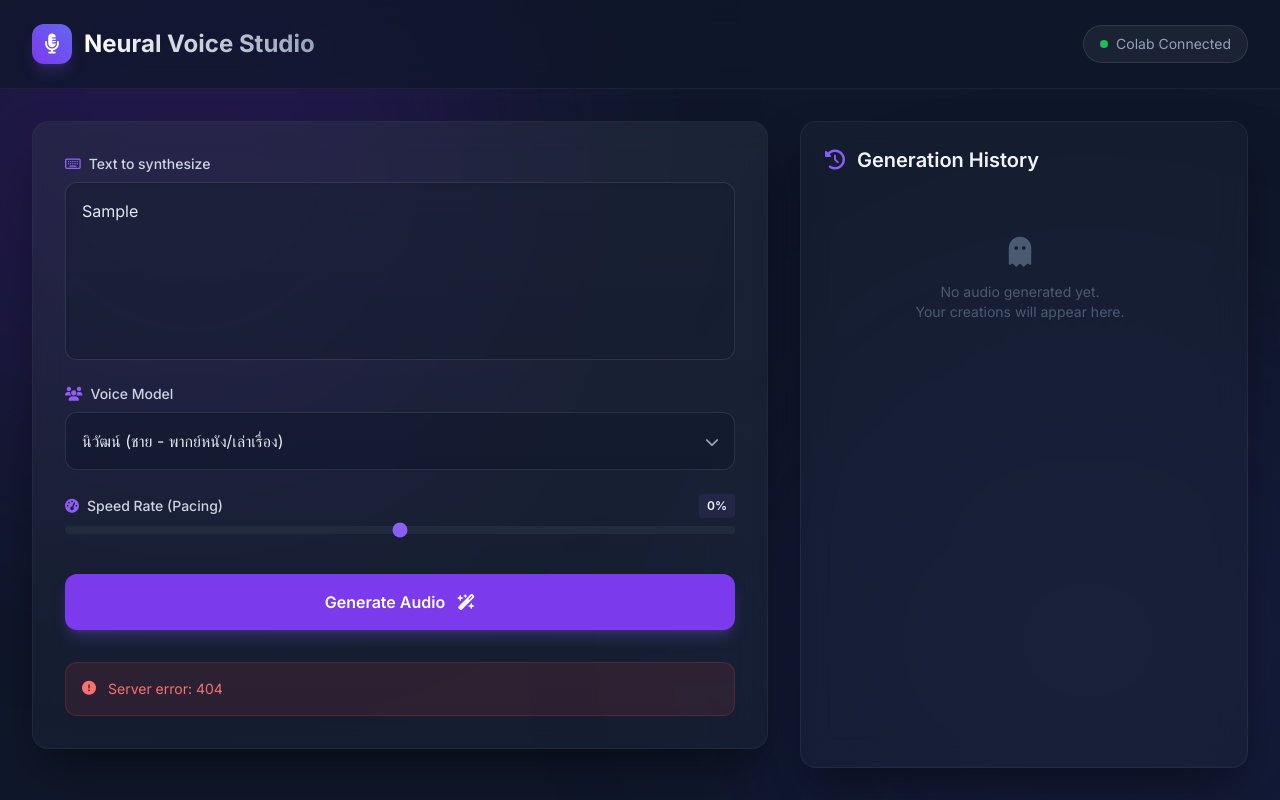
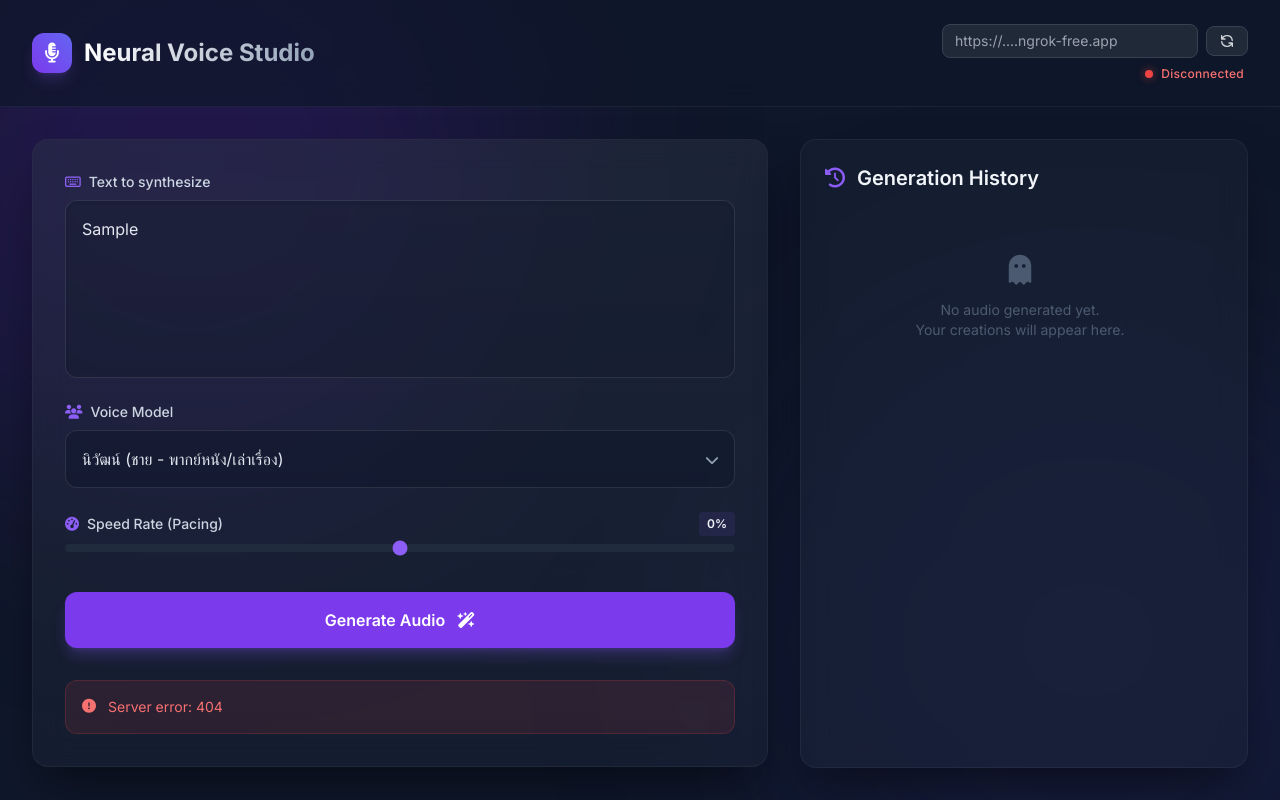
Before and after one commit to Altinate/Publish-TTS-App, a website: page frontend/public/index.html in a window 1280 px wide. Both pictures are taken after typing "Sample" into the empty fields and a click on the button "Generate Audio". Drawn offline with nearby package versions, Linux system fonts and the light colour scheme; no server answers.

Commit message:
Feat: Add dynamic Colab URL input and Health check to UI

```diff
--- a/frontend/public/app.js
+++ b/frontend/public/app.js
@@ -9,12 +9,66 @@ document.addEventListener('DOMContentLoaded', () => {
     const errorMessage = document.getElementById('error-message');
     const errorText = document.getElementById('error-text');
 
+    // Connection UI elements
+    const colabUrlInput = document.getElementById('colabUrlInput');
+    const refreshColabBtn = document.getElementById('refreshColabBtn');
+    const statusDot = document.getElementById('statusDot');
+    const statusText = document.getElementById('statusText');
+
     const btnText = document.getElementById('btn-text');
     const btnIcon = document.getElementById('btn-icon');
     const btnSpinner = document.getElementById('btn-spinner');
 
     let isGenerating = false;
     let historyCounter = 0;
+
+    // Load saved Colab URL from local storage
+    const savedUrl = localStorage.getItem('colabUrl');
+    if (savedUrl && colabUrlInput) {
+        colabUrlInput.value = savedUrl;
+    }
+
+    // Function to ping health endpoint
+    async function updateConnectionStatus() {
+        if (!statusDot || !statusText) return;
+
+        statusDot.className = "w-2 h-2 rounded-full bg-yellow-500 animate-pulse shadow-[0_0_8px_rgba(234,179,8,0.6)]";
+        statusText.textContent = "Checking connection...";
+        statusText.className = "text-xs text-gray-400 font-medium tracking-wide";
+
+        const colab_url = colabUrlInput ? colabUrlInput.value.trim() : "";
+        if (colab_url) {
+            localStorage.setItem('colabUrl', colab_url);
+        }
+
+        try {
+            const response = await fetch('/api/health', {
+                method: 'POST',
+                headers: { 'Content-Type': 'application/json' },
+                body: JSON.stringify({ colab_url })
+            });
+
+            if (response.ok) {
+                statusDot.className = "w-2 h-2 rounded-full bg-green-500 shadow-[0_0_8px_rgba(34,197,94,0.6)]";
+                statusText.textContent = "Colab Connected";
+                statusText.className = "text-xs text-green-400 font-medium tracking-wide";
+            } else {
+                throw new Error("Bad response");
+            }
+        } catch (e) {
+            statusDot.className = "w-2 h-2 rounded-full bg-red-500 shadow-[0_0_8px_rgba(239,68,68,0.6)]";
+            statusText.textContent = "Disconnected";
+            statusText.className = "text-xs text-red-400 font-medium tracking-wide";
+        }
+    }
+
+    // Ping on load
+    updateConnectionStatus();
+
+    // Ping on refresh button click
+    if (refreshColabBtn) {
+        refreshColabBtn.addEventListener('click', updateConnectionStatus);
+    }
 
     // Update slider value display
     if (rateSlider && rateValueDisplay) {
@@ -33,6 +87,11 @@ document.addEventListener('DOMContentLoaded', () => {
         const rateNum = parseInt(rateSlider.value, 10);
         const rate = `${rateNum >= 0 ? '+' : ''}${rateNum}%`;
         const pitch = "+0Hz";
+        const colab_url = colabUrlInput ? colabUrlInput.value.trim() : "";
+
+        if (colab_url) {
+            localStorage.setItem('colabUrl', colab_url);
+        }
 
         if (!text) {
             showError("Please enter some text to generate audio.");
@@ -50,7 +109,7 @@ document.addEventListener('DOMContentLoaded', () => {
                 headers: {
                     'Content-Type': 'application/json'
                 },
-                body: JSON.stringify({ text, voice, rate, pitch })
+                body: JSON.stringify({ text, voice, rate, pitch, colab_url })
             });
 
             if (!response.ok) {
--- a/frontend/public/index.html
+++ b/frontend/public/index.html
@@ -49,10 +49,18 @@
             </div>
             <h1 class="text-2xl font-bold bg-clip-text text-transparent bg-gradient-to-r from-white to-slate-400">Neural Voice Studio</h1>
         </div>
-        <div class="text-sm text-slate-400 flex items-center gap-2 bg-white/5 px-4 py-2 rounded-full border border-white/10">
-            <div id="status-indicator" class="w-2 h-2 rounded-full bg-green-500 animate-pulse"></div>
-            <span>Colab Connected</span>
-        </div>
+        <div class="flex flex-col items-end gap-2">
+                <div class="flex items-center gap-2">
+                    <input type="text" id="colabUrlInput" placeholder="https://....ngrok-free.app" class="bg-gray-800 text-sm text-gray-200 border border-gray-700 rounded-lg px-3 py-1.5 focus:outline-none focus:border-blue-500 focus:ring-1 focus:ring-blue-500 w-64 transition-all">
+                    <button id="refreshColabBtn" class="bg-gray-800 hover:bg-gray-700 text-gray-300 px-3 py-1.5 rounded-lg border border-gray-700 transition-colors text-sm font-medium flex items-center gap-1">
+                        <svg class="w-4 h-4" fill="none" stroke="currentColor" viewBox="0 0 24 24"><path stroke-linecap="round" stroke-linejoin="round" stroke-width="2" d="M4 4v5h.582m15.356 2A8.001 8.001 0 004.582 9m0 0H9m11 11v-5h-.581m0 0a8.003 8.003 0 01-15.357-2m15.357 2H15"></path></svg>
+                    </button>
+                </div>
+                <div class="flex items-center gap-2 px-1">
+                    <div id="statusDot" class="w-2 h-2 rounded-full bg-yellow-500 animate-pulse shadow-[0_0_8px_rgba(234,179,8,0.6)]"></div>
+                    <span id="statusText" class="text-xs text-gray-400 font-medium tracking-wide">Checking connection...</span>
+                </div>
+            </div>
     </header>
 
     <!-- Main Content -->
```
Also changed, not shown: frontend/server.js (+26 -5 lines).
